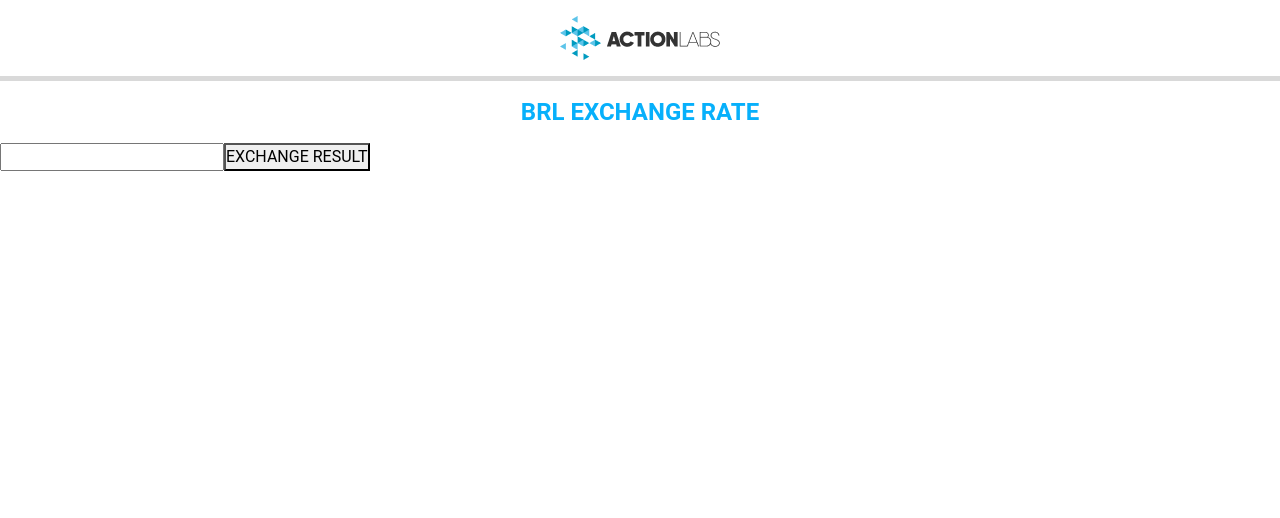
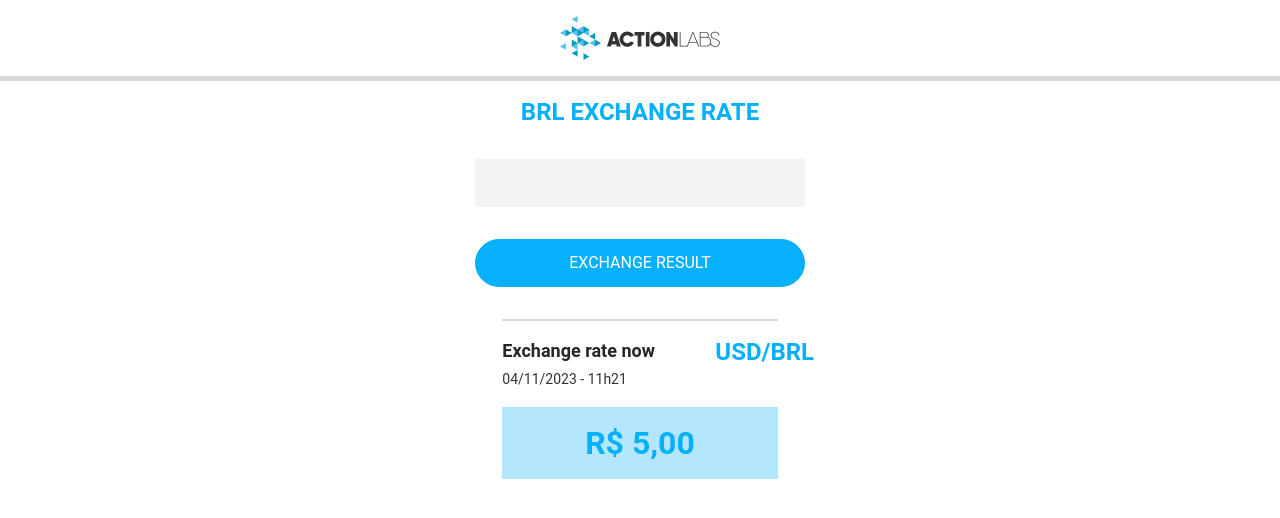
Before and after one commit to andersonguedesmg/brl-exchange-rate, an Angular app: page / in a window 1280 px wide. Shown: the top 518 px of the page. Built offline with nearby package versions, Linux system fonts and the light colour scheme.

Commit message:
Estilização da Home

```diff
--- a/src/app/site/pages/home/home.component.html
+++ b/src/app/site/pages/home/home.component.html
@@ -1,23 +1,58 @@
 <app-header></app-header>
 
-<div>
-  <form #form="ngForm" (ngSubmit)="getCurrentExchangeRate(form.value.toSymbol)">
-    <input type="text" id="toSymbol" name="toSymbol" ngModel required />
-
-    <button type="submit" [disabled]="loading">EXCHANGE RESULT</button>
-  </form>
+<div class="container">
+  <div class="home__form">
+    <form
+      #form="ngForm"
+      (ngSubmit)="getCurrentExchangeRate(form.value.toSymbol)"
+    >
+      <input
+        class="home__input"
+        type="text"
+        id="toSymbol"
+        name="toSymbol"
+        ngModel
+        required
+      />
+      <br />
+      <button class="home__button" type="submit" [disabled]="loading">
+        EXCHANGE RESULT
+      </button>
+    </form>
+  </div>
 
   <app-loading-spinner [loading]="loading"></app-loading-spinner>
 
-  <div *ngIf="currentExchangeRate && !loading">
-    <p>Exchange rate now</p>
-    <p>
-      {{ currentExchangeRate.lastUpdatedAt | date : "dd/MM/yyyy '-' HH'h'mm" }}
-    </p>
+  <div class="home__exchangerate">
+    <!-- <div *ngIf="currentExchangeRate && !loading"> -->
+    <div>
+      <div class="header__exchangerate-line"></div>
 
-    <p>R$ {{ currentExchangeRate.exchangeRate }}</p>
-    <p>
-      {{ currentExchangeRate.fromSymbol }}/{{ currentExchangeRate.toSymbol }}
-    </p>
+      <div class="col">
+        <div class="row">
+          <div class="col-10">
+            <span class="home__exchangerate-title">Exchange rate now</span>
+          </div>
+          <div class="col-2">
+            <span class="home__exchangerate-currency">USD/BRL</span>
+            <!-- <span class="home__exchangerate-currency">{{ currentExchangeRate.fromSymbol }}/{{ currentExchangeRate.toSymbol }}</span> -->
+          </div>
+        </div>
+      </div>
+
+      <div class="row">
+        <div class="col-12">
+          <span class="home__exchangerate-date">04/11/2023 - 11h21</span>
+          <!-- <span class="home__exchangerate-date">{{ currentExchangeRate.lastUpdatedAt | date : "dd/MM/yyyy '-' HH'h'mm" }}</span> -->
+        </div>
+      </div>
+
+      <div class="row">
+        <div class="col-12">
+          <span class="home__exchangerate-rate">R$ 5,00</span>
+          <!-- <span class="home__exchangerate-rate">R$ {{ currentExchangeRate.exchangeRate }}</span> -->
+        </div>
+      </div>
+    </div>
   </div>
 </div>
--- a/src/app/site/pages/home/home.component.scss
+++ b/src/app/site/pages/home/home.component.scss
@@ -0,0 +1,87 @@
+.home__form {
+  display: flex;
+  align-items: center;
+  justify-content: center;
+}
+
+.home__input {
+  background-color: var(--color-gray);
+  color: var(--color-white);
+  border: 1px solid var(--color-gray);
+  margin: 16px 0 16px 0;
+  width: 330px;
+  height: 48px;
+  top: 260px;
+  left: 15px;
+  padding: 4px, 16px, 4px, 16px;
+}
+
+.home__button {
+  background-color: var(--color-primary);
+  color: var(--color-white);
+  border: 1px solid var(--color-primary);
+  margin: 16px 0 16px 0;
+  width: 330px;
+  height: 48px;
+  top: 260px;
+  left: 15px;
+  padding: 4px, 16px, 4px, 16px;
+  border-radius: 100px;
+}
+
+.home__exchangerate {
+  display: flex;
+  align-items: center;
+  justify-content: center;
+}
+
+.header__exchangerate-line {
+  border-bottom: 2px solid var(--color-divider-gray);
+  margin-top: 16px;
+  margin: 16px 0 16px 0;
+}
+
+.home__exchangerate-title {
+  color: var(--color-dark-gray);
+  font-size: 18px;
+  font-weight: 600;
+  line-height: 28px;
+  letter-spacing: 0px;
+  text-align: left;
+}
+
+.home__exchangerate-currency {
+  color: var(--color-primary);
+  display: flex;
+  align-items: center;
+  justify-content: center;
+  font-size: 24px;
+  font-weight: 700;
+  line-height: 30px;
+  letter-spacing: 0px;
+  text-align: right;
+}
+
+.home__exchangerate-date {
+  color: var(--color-aaa-gray);
+  font-size: 14px;
+  font-weight: 400;
+  line-height: 22px;
+  letter-spacing: 0px;
+  text-align: left;
+}
+
+.home__exchangerate-rate {
+  background-color: var(--color-primary-light);
+  color: var(--color-primary);
+  font-size: 32px;
+  font-weight: 700;
+  line-height: 40px;
+  letter-spacing: 0px;
+  text-align: center;
+  display: flex;
+  align-items: center;
+  justify-content: center;
+  padding: 16px 0 16px 0;
+  margin: 16px 0 16px 0;
+}
--- a/src/styles.scss
+++ b/src/styles.scss
@@ -1,8 +1,12 @@
 :root {
   --color-background: #ffffff;
   --color-primary: #07B0FB;
+  --color-primary-light: rgba(7, 176, 251, 0.3);
   --color-divider-gray: #D9D9D9;
   --color-gray: #f3f3f3;
+  --color-dark-gray: #262626;
+  --color-aaa-gray: #333333;
+  --color-white: #ffffff;
 }
 
 * {
```
